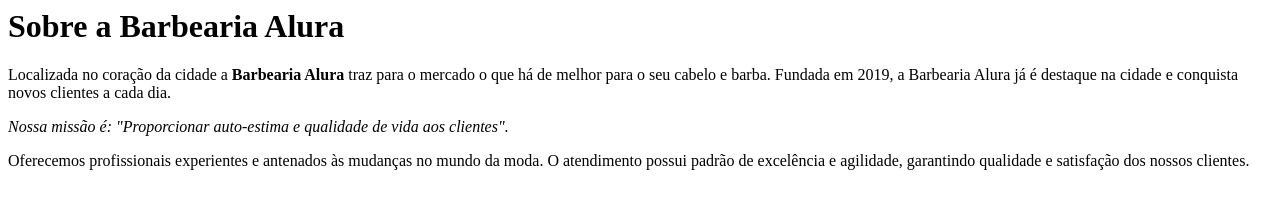
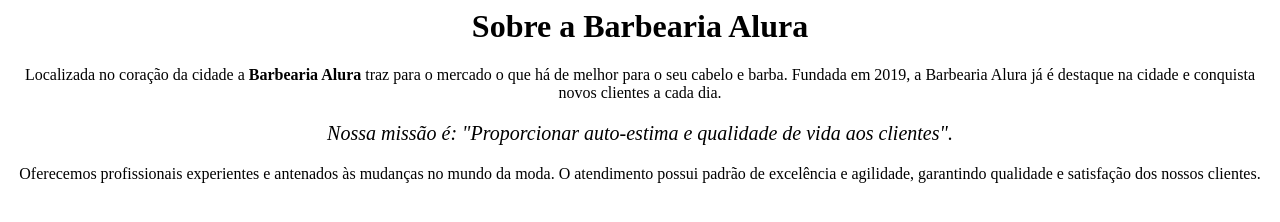
Before and after one commit to amandasantos08/alurasite, a plain HTML site: page index.html in a window 1280 px wide. Drawn offline with Linux system fonts and the light colour scheme.

Commit message:
Add files via upload

```diff
--- a/index.html
+++ b/index.html
@@ -4,14 +4,20 @@
          <meta charset="UTF-8">
          <title>Barbearia Alura</title>
 
-   </head>
+         <style>
+             p{
+                   text-align:center
+             }
+         </style>
+    </head>
+
    <body>
-       <h1>Sobre a Barbearia Alura</h1>
+       <h1 style="text-align: center">Sobre a Barbearia Alura</h1>
 
-       <p>Localizada no coração da cidade a <strong>Barbearia Alura</strong> traz para o mercado o que há de melhor para o seu cabelo e barba. Fundada em 2019, a Barbearia Alura já é destaque na cidade e conquista novos clientes a cada dia.</p>
+       <p style="text-align: center">Localizada no coração da cidade a <strong>Barbearia Alura</strong> traz para o mercado o que há de melhor para o seu cabelo e barba. Fundada em 2019, a Barbearia Alura já é destaque na cidade e conquista novos clientes a cada dia.</p>
 
-       <p><em>Nossa missão é:<stong> "Proporcionar auto-estima e qualidade de vida aos clientes"</strong>.</em></p>
+       <p style="font-size: 20px;text-align: center"><em>Nossa missão é:<stong> "Proporcionar auto-estima e qualidade de vida aos clientes"</strong>.</em></p>
 
-       <p>Oferecemos profissionais experientes e antenados às mudanças no mundo da moda. O atendimento possui padrão de excelência e agilidade, garantindo qualidade e satisfação dos nossos clientes.</p>
+       <p style="text-align:center;">Oferecemos profissionais experientes e antenados às mudanças no mundo da moda. O atendimento possui padrão de excelência e agilidade, garantindo qualidade e satisfação dos nossos clientes.</p>
    </body>
 </html>
```
